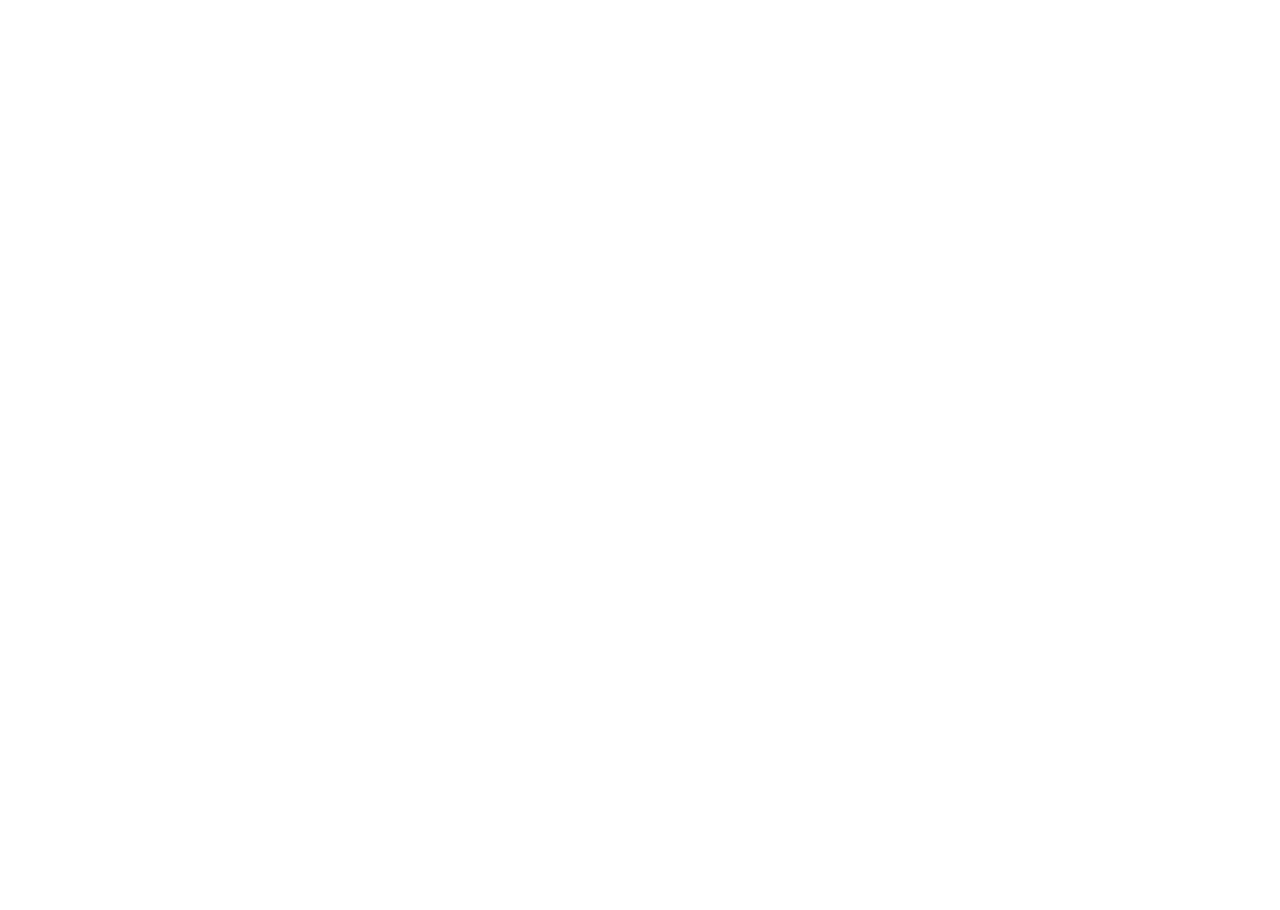
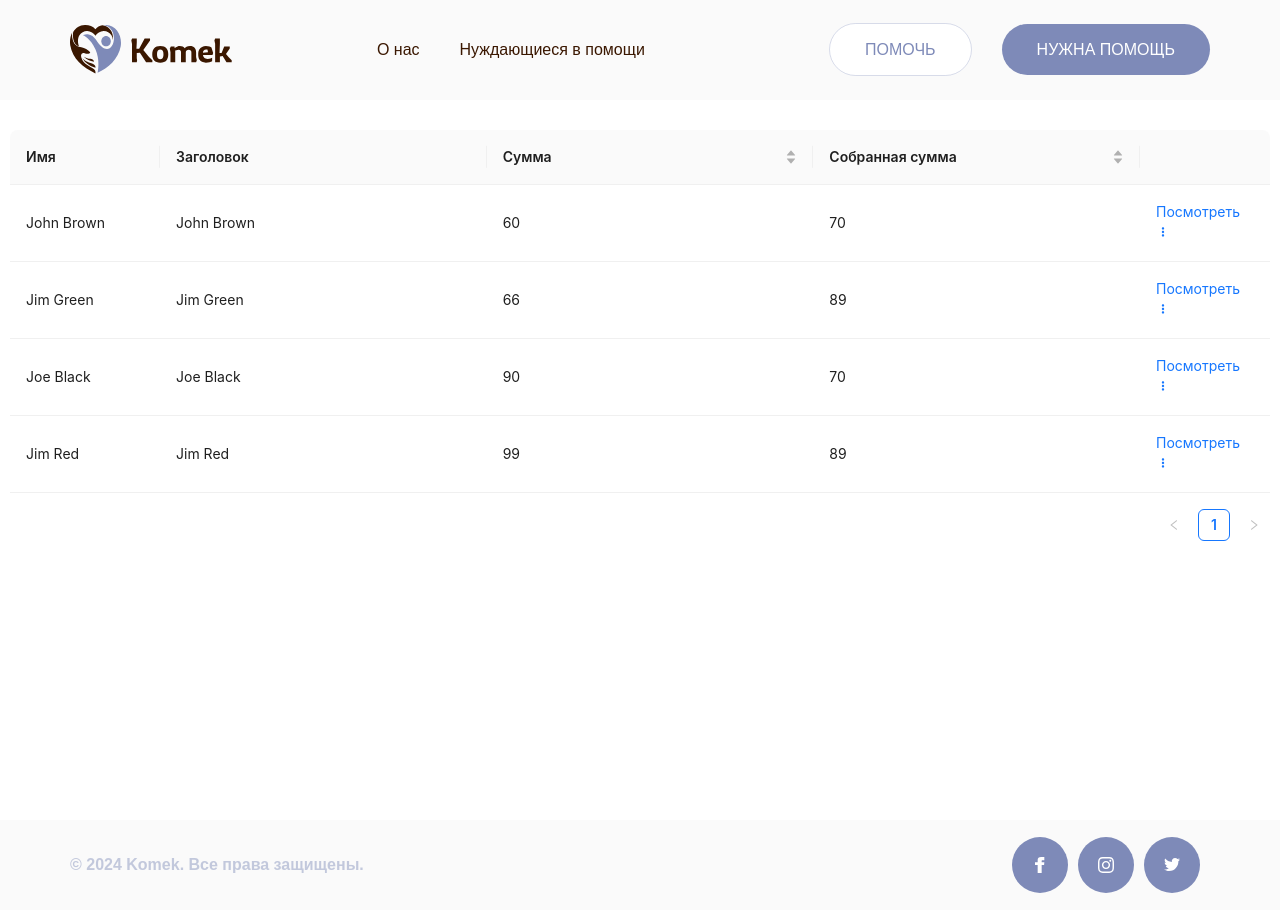
Before and after one commit to Bapcik/frontend-charity, a React (Vite) app: page /admin/table in a window 1280 px wide. Before the commit this address had no page. Before the commit the page ends 800 px from the top, so only its background shows below. Built offline with nearby package versions, Linux system fonts and the light colour scheme.

Commit message:
admin panel

```diff
--- a/src/App.tsx
+++ b/src/App.tsx
@@ -5,6 +5,7 @@
 import { AdminEntrance } from "./pages/AdminEntrance/AdminEntrance";
 import { QueryClient, QueryClientProvider } from "@tanstack/react-query";
 import { AdminPage } from "./pages/AdminPage/AdminPage.tsx";
+import { AdminTablePage } from "./pages/AdminTablePage/AdminTablePage.tsx";
 const queryClient = new QueryClient();
 
 const App = () => {
@@ -17,6 +18,7 @@
             <Route path="/form" element={<FilingForm />} />
             <Route path="/admin" element={<AdminEntrance />} />
             <Route path="/account/admin" element={<AdminPage />} />
+            <Route path="/admin/table" element={<AdminTablePage />} />
           </Route>
         </Routes>
       </BrowserRouter>
--- /dev/null
+++ b/src/components/AdminTable/AdminTable.module.scss
@@ -0,0 +1,15 @@
+.admin_table_container {
+  display: grid;
+  place-items: center;
+  padding: 30px 0 0;
+}
+
+.admin_table {
+  width: 100%;
+  max-width: 1300px;
+}
+@media (max-width: 1350px) {
+  .admin_table {
+    padding: 0 10px;
+  }
+}
--- /dev/null
+++ b/src/components/AdminTable/AdminTable.tsx
@@ -0,0 +1,106 @@
+import { Dropdown, Space, Table, TableColumnsType } from "antd";
+import { MdMoreVert } from "react-icons/md";
+import styles from "./AdminTable.module.scss";
+
+interface DataType {
+  key: React.Key;
+  fullName: string;
+  title: string;
+  sum: number;
+  sumCollected: number;
+}
+
+const items = [
+  { key: "1", label: <a href="/view">Посмотреть</a> },
+  { key: "2", label: <a href="/publish">Опубликовать</a> },
+  { key: "3", label: <a href="/delete">Удалить</a> },
+];
+
+const columns: TableColumnsType<DataType> = [
+  {
+    title: "Имя",
+    dataIndex: "fullName",
+    width: 150,
+  },
+  {
+    title: "Заголовок",
+    dataIndex: "title",
+    ellipsis: true,
+  },
+  {
+    title: "Сумма",
+    dataIndex: "sum",
+    sorter: {
+      compare: (a, b) => a.sum - b.sum,
+      multiple: 2,
+    },
+    ellipsis: true,
+  },
+  {
+    title: "Собранная сумма",
+    dataIndex: "sumCollected",
+    sorter: {
+      compare: (a, b) => a.sumCollected - b.sumCollected,
+      multiple: 1,
+    },
+    ellipsis: true,
+  },
+
+  {
+    dataIndex: "operation",
+    key: "operation",
+    render: () => (
+      <Space size="middle">
+        <Dropdown menu={{ items }}>
+          <a>
+            Посмотреть <MdMoreVert />
+          </a>
+        </Dropdown>
+      </Space>
+    ),
+    width: 130,
+  },
+];
+
+const data: DataType[] = [
+  {
+    key: "1",
+    fullName: "John Brown",
+    title: "John Brown",
+    sum: 60,
+    sumCollected: 70,
+  },
+  {
+    key: "2",
+    fullName: "Jim Green",
+    title: "Jim Green",
+    sum: 66,
+    sumCollected: 89,
+  },
+  {
+    key: "3",
+    fullName: "Joe Black",
+    title: "Joe Black",
+    sum: 90,
+    sumCollected: 70,
+  },
+  {
+    key: "4",
+    fullName: "Jim Red",
+    title: "Jim Red",
+    sum: 99,
+    sumCollected: 89,
+  },
+];
+
+export const AdminTable = () => {
+  return (
+    <div className={styles.admin_table_container}>
+      <Table
+        className={styles.admin_table}
+        columns={columns}
+        dataSource={data}
+      />
+    </div>
+  );
+};
--- /dev/null
+++ b/src/pages/AdminTablePage/AdminTablePage.tsx
@@ -0,0 +1,9 @@
+import { AdminTable } from "../../components/AdminTable/AdminTable"
+
+export const AdminTablePage =()=>{
+    return(
+        <div>
+            <AdminTable />
+        </div>
+    )
+}
```
Also changed, not shown: src/components/DetailCard/DetailCard.tsx (added).
